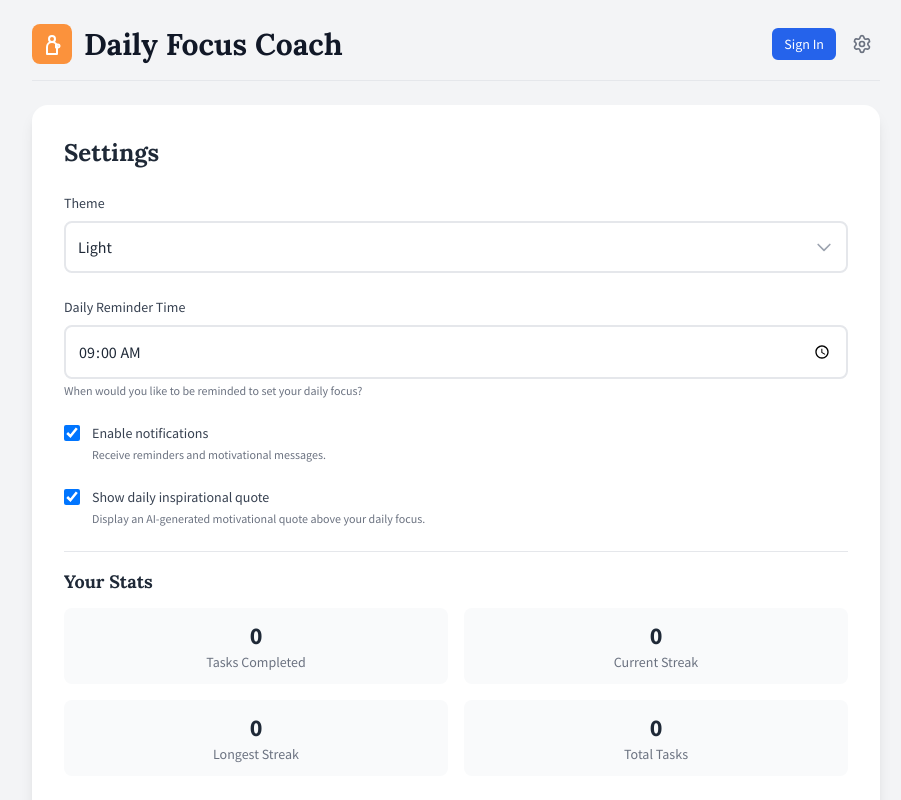
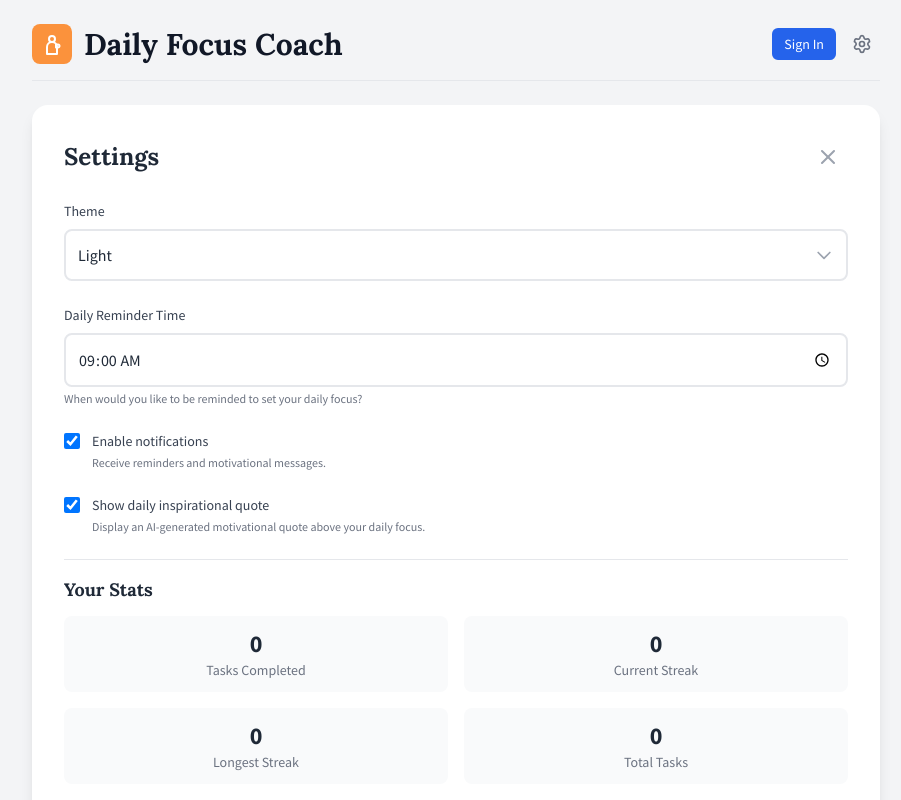
Before and after one commit to jhousvawls/daily-coach, a React (Vite) app: page / in a window 1280 px wide. Both pictures are taken after a click on the button 1046 px from the left and 44 px from the top of the page. Shown: the top 800 px of the page, without its empty margins (184-1085 px from the left). Built offline with nearby package versions, Linux system fonts and the light colour scheme; no server answers.

Commit message:
feat: Add intuitive navigation for Settings panel
- Add X close button in top-right corner of Settings panel
- Make gear icon act as toggle (opens/closes settings)
- Improve user experience with clear exit options
- Add proper aria-labels for accessibility
- Maintain dark mode compatibility

```diff
--- a/src/App.tsx
+++ b/src/App.tsx
@@ -292,7 +292,7 @@ function App() {
   return (
     <div className="bg-gray-100 dark:bg-gray-900 min-h-screen text-gray-800 dark:text-gray-100 transition-colors duration-200">
       <div className="container mx-auto max-w-4xl p-4 sm:p-6">
-        <Header setView={setView} />
+        <Header view={view} setView={setView} />
 
         {/* Yesterday Check-in Modal */}
         {showYesterdayCheckin && yesterdayTask && (
--- a/src/components/Header.tsx
+++ b/src/components/Header.tsx
@@ -23,10 +23,11 @@ const CoachIcon: React.FC<{ className?: string }> = ({ className }) => (
 );
 
 interface HeaderProps {
+  view: 'dashboard' | 'settings';
   setView: (view: 'dashboard' | 'settings') => void;
 }
 
-const Header: React.FC<HeaderProps> = ({ setView }) => {
+const Header: React.FC<HeaderProps> = ({ view, setView }) => {
   const [showAuthModal, setShowAuthModal] = useState(false);
   const [showUserMenu, setShowUserMenu] = useState(false);
   const { user, signOut, isAuthenticated } = useAuth();
@@ -117,9 +118,9 @@ const Header: React.FC<HeaderProps> = ({ setView }) => {
                 Sign In
               </button>
               <button
-                onClick={() => setView('settings')}
+                onClick={() => setView(view === 'settings' ? 'dashboard' : 'settings')}
                 className="p-2 rounded-full hover:bg-gray-200 dark:hover:bg-gray-700 transition-colors"
-                aria-label="Settings"
+                aria-label={view === 'settings' ? 'Back to dashboard' : 'Settings'}
               >
                 <Settings className="text-gray-500 dark:text-gray-400" size={20} />
               </button>
--- a/src/components/Settings.tsx
+++ b/src/components/Settings.tsx
@@ -1,4 +1,5 @@
 import React, { useState, useRef, useEffect } from 'react';
+import { X } from 'lucide-react';
 import type { UserData } from '../types/user';
 import type { RecurringTask } from '../types/task';
 import RecurringTasksList from './RecurringTasksList';
@@ -69,7 +70,16 @@ const Settings: React.FC<SettingsProps> = ({
     <div className="space-y-6 max-w-4xl mx-auto">
       {/* Settings Panel */}
       <div className="bg-white dark:bg-gray-800 p-6 sm:p-8 rounded-2xl shadow-lg transition-colors duration-200">
-        <h2 className="text-2xl font-bold text-gray-800 dark:text-gray-100 mb-6">Settings</h2>
+        <div className="flex items-center justify-between mb-6">
+          <h2 className="text-2xl font-bold text-gray-800 dark:text-gray-100">Settings</h2>
+          <button
+            onClick={onBack}
+            className="p-2 rounded-full hover:bg-gray-100 dark:hover:bg-gray-700 transition-colors"
+            aria-label="Close settings"
+          >
+            <X className="w-6 h-6 text-gray-400 dark:text-gray-500 hover:text-gray-600 dark:hover:text-gray-300" />
+          </button>
+        </div>
 
         <div className="space-y-6">
           {/* Theme Section */}
```
